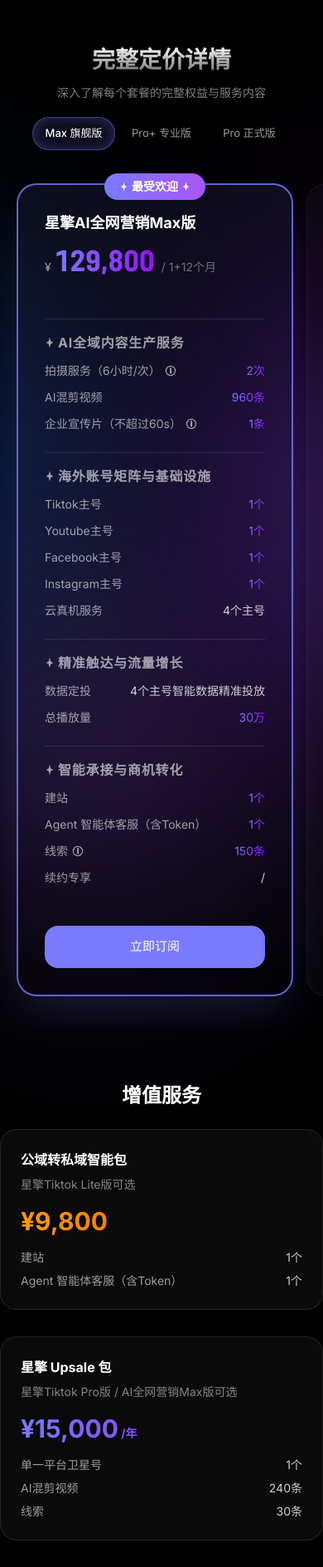
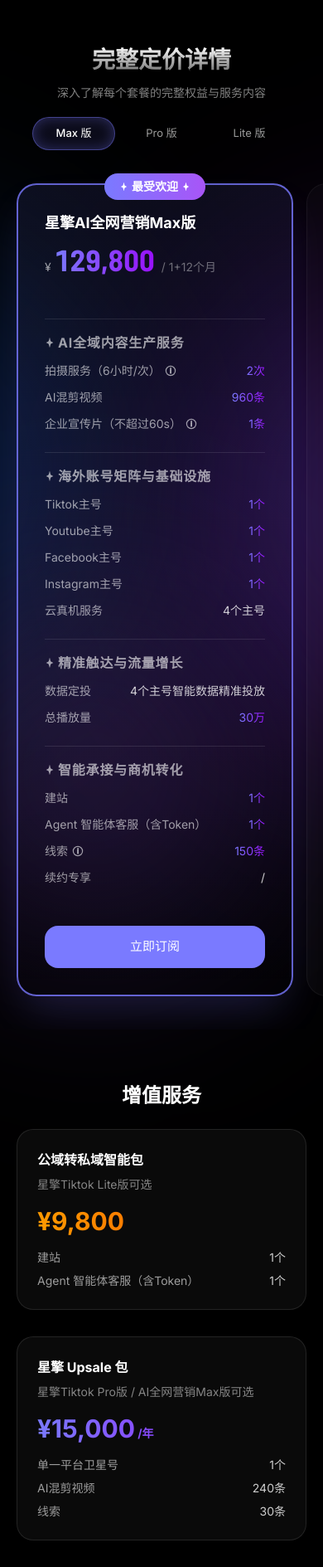
Before and after one commit to vegekyd-sys/ultronx-preview, a plain HTML site: page pricing.html in a window 390 px wide. Shown: the part 64-1953 px from the top of the page at 83% size. Drawn offline with nearby package versions, Linux system fonts and the light colour scheme.

Commit message:
pricing: tab 文案改为 Max版/Pro版/Lite版；增值服务移动端补左右20px间距

```diff
--- a/pricing.html
+++ b/pricing.html
@@ -10,12 +10,12 @@
     <link rel="canonical" href="https://www.ultronx.ai/pricing.html">
     <meta property="og:type" content="website">
     <meta property="og:site_name" content="星擎">
-    <meta property="og:title" content="定价详情 - 星擎｜Pro / Pro+ / Max 套餐完整权益">
+    <meta property="og:title" content="定价详情 - 星擎｜Lite / Pro / Max 套餐完整权益">
     <meta property="og:description" content="Lite ¥29,800（1+3个月）· Tiktok Pro ¥99,800（1+12个月）· AI全网营销Max ¥129,800（1+12个月）。权益、账号矩阵、播放量与线索目标一页看清。">
     <meta property="og:url" content="https://www.ultronx.ai/pricing.html">
     <meta property="og:image" content="https://www.ultronx.ai/images/favicon.png">
     <meta name="twitter:card" content="summary_large_image">
-    <meta name="twitter:title" content="定价详情 - 星擎｜Pro / Pro+ / Max">
+    <meta name="twitter:title" content="定价详情 - 星擎｜Lite / Pro / Max">
     <meta name="twitter:description" content="Lite ¥29,800 · Tiktok Pro ¥99,800 · AI全网营销Max ¥129,800。">
     <meta name="twitter:image" content="https://www.ultronx.ai/images/favicon.png">
     <link rel="stylesheet" href="https://fonts.googleapis.com/css2?family=Barlow+Semi+Condensed:wght@500;600;700&display=swap">
@@ -433,6 +433,12 @@
                 padding-right: 0 !important;
             }
 
+            /* 增值服务区块：移动端保留左右 20px 页面间距（与卡片左右留白一致） */
+            #upgrade-services {
+                padding-left: 20px !important;
+                padding-right: 20px !important;
+            }
+
             /* Pricing cards horizontal scroll */
             #pricing-grid {
                 display: flex !important;
@@ -710,9 +716,9 @@
 
         <!-- Pricing Tabs -->
         <div class="pricing-tabs">
-            <button class="pricing-tab active" data-plan="max">Max 旗舰版</button>
-            <button class="pricing-tab" data-plan="pro-plus">Pro+ 专业版</button>
-            <button class="pricing-tab" data-plan="pro">Pro 正式版</button>
+            <button class="pricing-tab active" data-plan="max">Max 版</button>
+            <button class="pricing-tab" data-plan="pro-plus">Pro 版</button>
+            <button class="pricing-tab" data-plan="pro">Lite 版</button>
         </div>
 
         <div class="max-w-7xl mx-auto px-8 relative z-10">
@@ -859,7 +865,7 @@
 </div>
 
 
-            <div class="mt-16">
+            <div class="mt-16" id="upgrade-services">
                 <h3 class="text-2xl font-bold mb-6 text-center">增值服务</h3>
                 <div class="grid grid-cols-1 md:grid-cols-3 gap-8">
                     <div class="p-6" style="border-radius: 20px; border: 1px solid rgba(255,255,255,.10); background: rgba(255,255,255,.04);">
```
